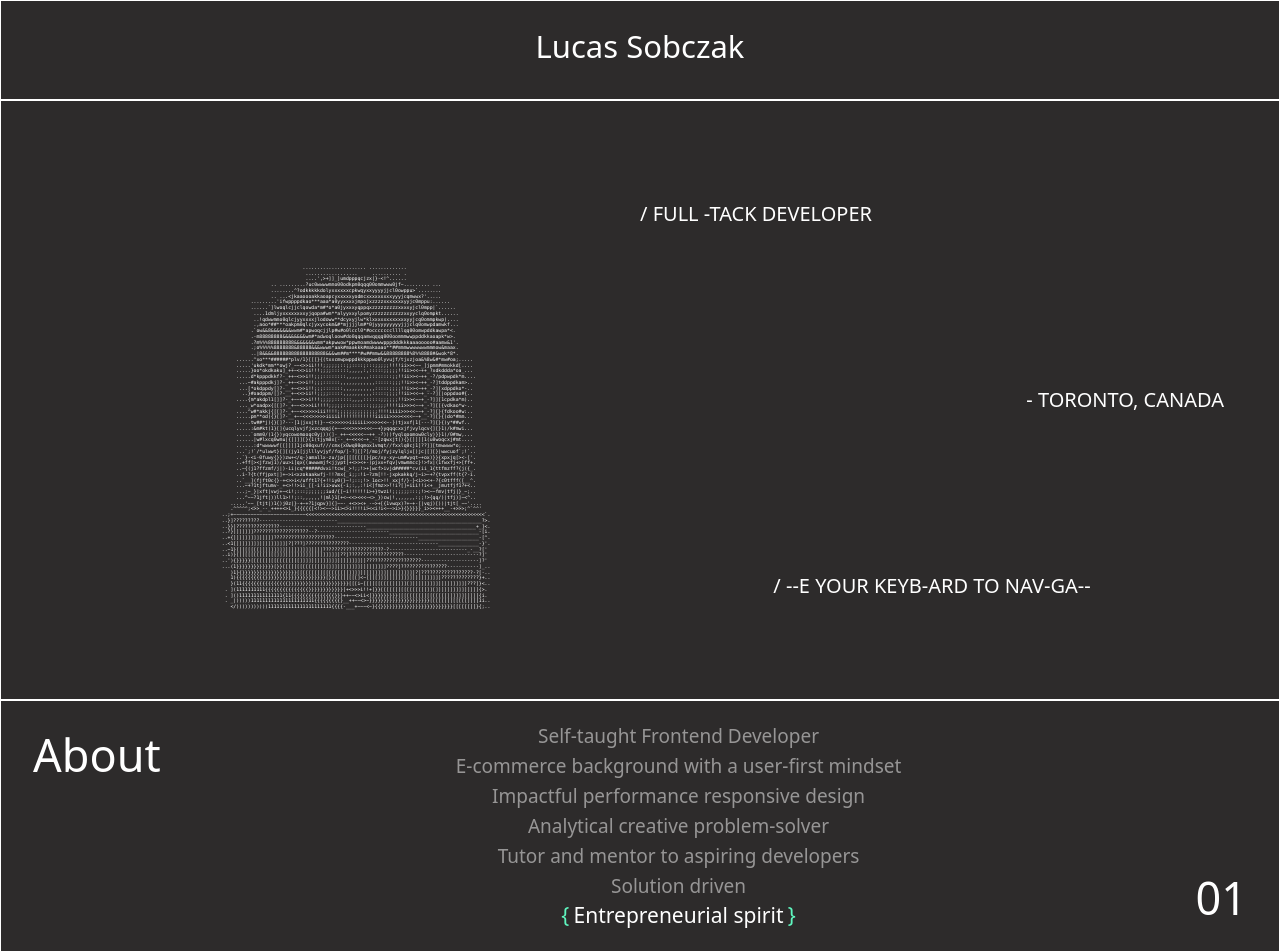
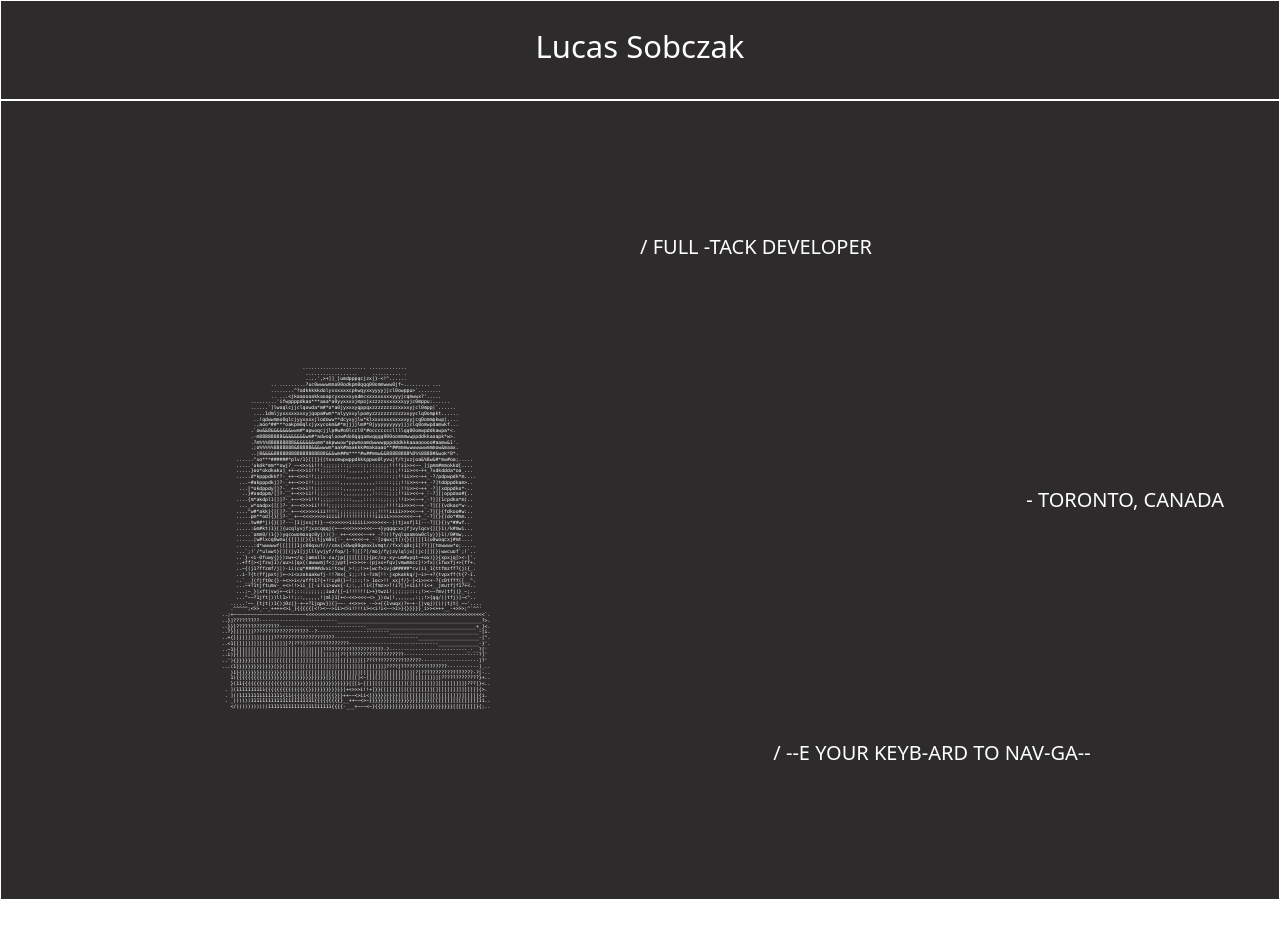
Before and after one commit to SobczakL/portfolio-24, a React (Vite) app: page / in a window 1280 px wide. Shown: the top 952 px of the page. After the commit the page ends 900 px from the top, so only its background shows below. Built offline with nearby package versions, Linux system fonts and the light colour scheme.

Commit message:
seperated logic for observer, parallax reconfig on home start

```diff
--- a/src/App.jsx
+++ b/src/App.jsx
@@ -1,76 +1,17 @@
-import { useState, useEffect, useRef } from "react";
 import "./App.css";
-import AboutContent from "./components/content/AboutContent";
 import Header from "./components/header/Header";
-import SectionContainer from "./components/sectionContainer/SectionContainer";
 import Hero from "./components/hero/Hero";
+import SectionList from "./components/sectionList/SectionList";
 
 function App() {
-  const [activeSection, setActiveSection] = useState(null);
-  const sectionRefs = useRef([]);
-
-  useEffect(() => {
-    const observers = [];
-    const currentRefs = sectionRefs.current;
-
-    const observerOptions = {
-      root: null,
-      rootMargin: "-100px",
-      threshold: [0.3, 0.6, 0.9, 1.0],
-    };
-
-    const observerCallback = (entries) => {
-      entries.forEach((entry) => {
-        if (entry.isIntersecting) {
-          setActiveSection(entry.target.id);
-        }
-      });
-    };
-
-    const observer = new IntersectionObserver(
-      observerCallback,
-      observerOptions,
-    );
-
-    currentRefs.forEach((ref) => {
-      if (ref) observer.observe(ref);
-    });
-    return () => {
-      currentRefs.forEach((ref) => {
-        if (ref) observer.unobserve(ref);
-      });
-    };
-  }, []);
-
-  const sections = [
-    { title: "About", content: <AboutContent /> },
-    { title: "Projects", content: "content" },
-    { title: "Contact", content: "content" },
-  ];
 
     return (
         <div className="bg-main-bg text-white">
             <Header />
+            <div className="h-screen overflow-y-scroll overflow-x-hidden snap-y snap-mandatory">
                 <Hero />
-      <div className="h-fit flex flex-col">
-        {sections.map((section, index) => {
-          return (
-            <SectionContainer
-              key={index}
-              ID={index}
-              ref={(el) => (sectionRefs.current[index] = el)}
-              isActive={activeSection === section.title}
-              title={section.title}
-              content={section.content}
-              id={section.title}
-            />
-          );
-        })}
+                <SectionList />
             </div>
-      {/* render each section here?
-      or
-      sep with addition component */}
-      {/* footer */}
         </div>
     );
 }
--- a/src/components/content/AboutContent.jsx
+++ b/src/components/content/AboutContent.jsx
@@ -1,4 +1,4 @@
-import { useEffect, useRef, useState } from "react";
+import { useIntersectionObserver } from "../utils/useIntersectionObserver";
 
 export default function AboutContent() {
     const content = [
@@ -11,55 +11,27 @@ export default function AboutContent() {
         { id: "content-6", text: "Entrepreneurial spirit" },
     ];
 
-    const contentRefs = useRef([]);
-    const [activeContent, setActiveContent] = useState(null);
+    const {activeSection, setRef} = useIntersectionObserver({
+        threshold: [0.2, 0.6, 0.9, 1.0],
+        rootMargin: "-100px",
 
-    useEffect(() => {
-        const observers = [];
-        const currentRefs = contentRefs.current;
+    })
 
-        const observerOptions = {
-            root: null,
-            rootMargin: "-100px",
-            threshold: [0.2, 1.0],
-        };
-
-        const observerCallback = (entries) => {
-            entries.forEach((entry) => {
-                if (entry.isIntersecting) {
-                    const index = currentRefs.indexOf(entry.target);
-                    setActiveContent(index);
-                }
-            });
-        };
-
-        const observer = new IntersectionObserver(observerCallback, observerOptions);
-
-        currentRefs.forEach((ref) => {
-            if (ref) observer.observe(ref);
-        });
-
-        return () => {
-            currentRefs.forEach((ref) => {
-                if (ref) observer.unobserve(ref);
-            });
-        };
-    }, []);
 
     return (
-        <div className="">
+        <div className="space-y-10">
                 {content.map((item, index) => (
                     <div
                         key={item.id}
                         id={item.id}
-                        ref={(el) => (contentRefs.current[index] = el)}
+                        ref={setRef(index)}
                         className={`text-body-sm md:text-body-md lg:text-body-lg w-full text-center
               transform transition-all duration-300 ease-in-out
-              ${activeContent === index ? "scale-105 opacity-100" : "scale-95 opacity-50"}
+              ${activeSection === index ? "scale-105 opacity-100" : "scale-95 opacity-50"}
             `}
                     >
                         <span
-                            className={`${activeContent === index
+                            className={`${activeSection === index
                                     ? "inline text-accent-green px-1"
                                     : "hidden"
                                 }`}
@@ -68,7 +40,7 @@ export default function AboutContent() {
                         </span>
                         {item.text}
                         <span
-                            className={`${activeContent === index
+                            className={`${activeSection === index
                                     ? "inline text-accent-green px-1"
                                     : "hidden"
                                 }`}
--- a/src/components/hero/Hero.jsx
+++ b/src/components/hero/Hero.jsx
@@ -74,7 +74,7 @@ export default function Hero() {
     }
 
     return (
-        <div className="h-[600px] border-white border">
+        <div className="h-screen snap-start border-white border">
             <div className="h-full flex flex-col place-items-center md:flex-row p-3 md:px-4 md:py-16 lg:py-5 lg:max-w-[1200px] lg:mx-auto">
                 <div className="md:place-items-center md:w-2/4">
                     <ASCIIContainer />
--- a/src/components/sectionContainer/SectionContainer.jsx
+++ b/src/components/sectionContainer/SectionContainer.jsx
@@ -18,9 +18,6 @@ export default React.forwardRef(function SectionContainer({
                 </p>
                 <div
                     className="content-center"
-                    style={{
-                        display: isActive ? "block" : "none"
-                    }}
                 >{content}</div>
                 <span className="text-subheader-sm md:text-subheader-md lg:text-subheader-lg self-end">
                     0{ID + 1}
--- /dev/null
+++ b/src/components/sectionList/SectionList.jsx
@@ -0,0 +1,37 @@
+import { useState, useRef, useEffect } from "react";
+import SectionContainer from "../sectionContainer/SectionContainer";
+import AboutContent from "../content/AboutContent";
+import { useIntersectionObserver } from "../utils/useIntersectionObserver";
+
+export default function SectionList() {
+
+    const sections = [
+        { title: "About", content: <AboutContent /> },
+        { title: "Projects", content: "content" },
+        { title: "Contact", content: "content" },
+    ];
+
+    const {activeSection, setRef} = useIntersectionObserver({
+        threshold: [0.3, 0.6, 0.9, 1.0],
+        rootMargin: "-50px",
+
+    })
+
+    return (
+        <div className="h-screen snap-start flex flex-col">
+            {sections.map((section, index) => {
+                return (
+                    <SectionContainer
+                        key={index}
+                        ID={index}
+                        ref={setRef(index)}
+                        isActive={activeSection === section.title}
+                        title={section.title}
+                        content={section.content}
+                        id={section.title}
+                    />
+                );
+            })}
+        </div>
+    )
+}
--- /dev/null
+++ b/src/components/utils/useIntersectionObserver.js
@@ -0,0 +1,50 @@
+import { useRef, useEffect, useState } from "react";
+
+export const useIntersectionObserver = ({
+    threshold,
+    rootMargin,
+    onIntersect
+}) => {
+    const refs = useRef([]);
+    const [activeSection, setActiveSection] = useState(null)
+
+    useEffect(() => {
+        const currentRefs = refs.current;
+        const observerOptions = {
+            root: null,
+            rootMargin,
+            threshold,
+        };
+
+        const observerCallback = (entries) => {
+            entries.forEach((entry) => {
+                if (entry.isIntersecting) {
+                    setActiveSection(entry.target.id);
+                }
+            });
+        };
+
+        const observer = new IntersectionObserver(
+            observerCallback,
+            observerOptions,
+        );
+
+        currentRefs.forEach((ref) => {
+            if (ref) observer.observe(ref);
+        });
+        return () => {
+            currentRefs.forEach((ref) => {
+                if (ref) observer.unobserve(ref);
+            });
+        };
+    }, [threshold, rootMargin, onIntersect]);
+
+    const setRef = (index) => (el) => {
+        refs.current[index] = el;
+    }
+
+    return {
+        activeSection,
+        setRef
+    }
+}
--- a/src/index.css
+++ b/src/index.css
@@ -4,5 +4,6 @@
 
 :root {
     font-size: 16px;
+    scroll-behavior: smooth;
 
 }
```
Lines whose indentation alone changed are shown as unchanged.
